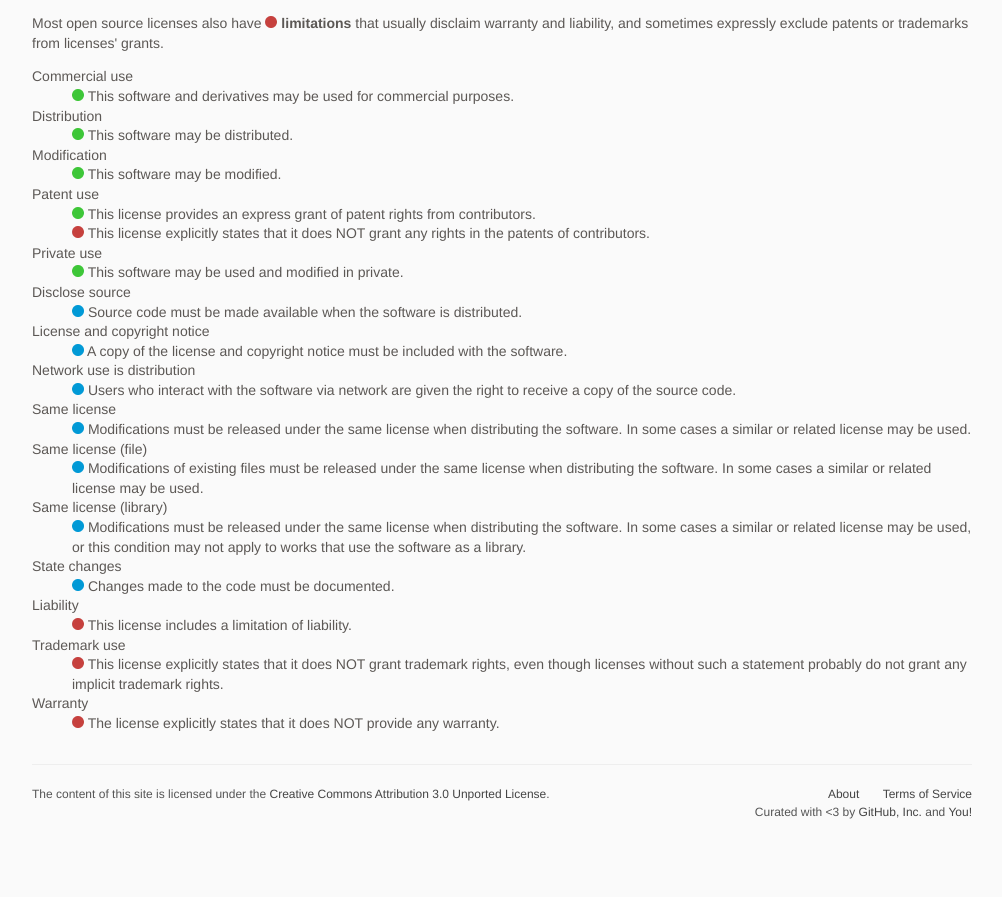
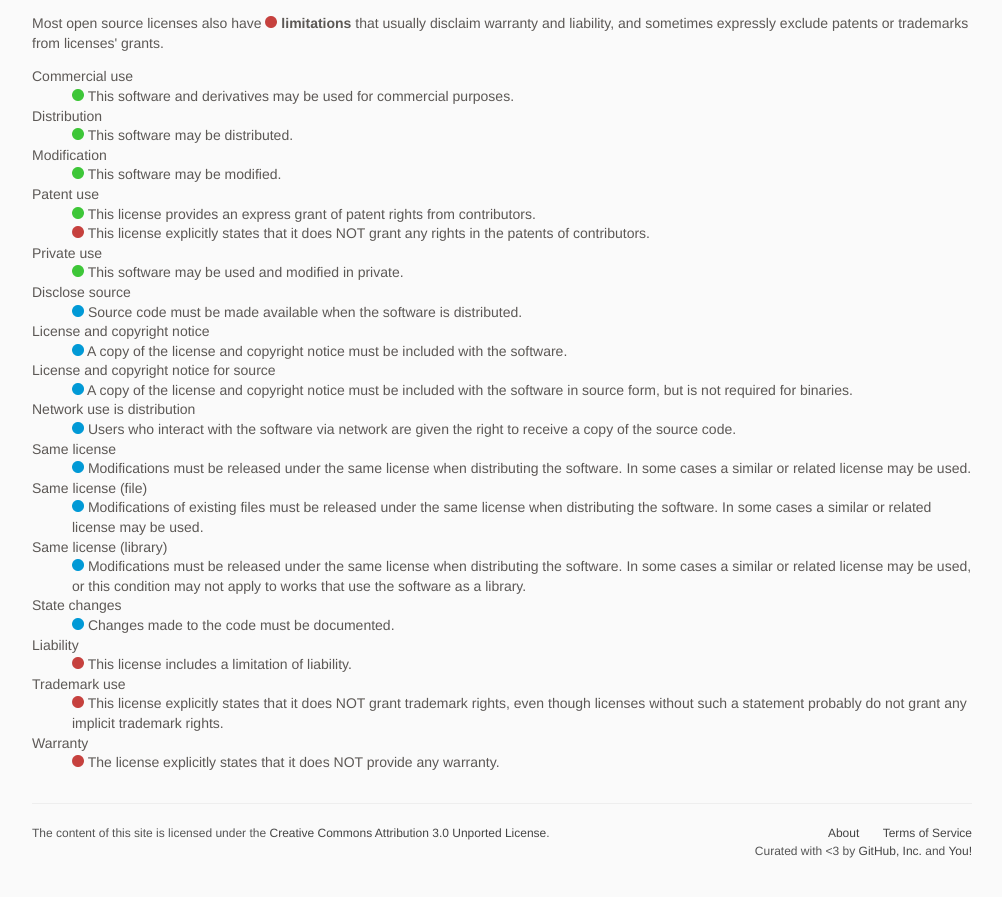
Before and after one commit to github/choosealicense.com, a Jekyll site: the page built from appendix.md, in a window 1280 px wide and 900 px high, scrolled down 1567 px. Shown: the top 897 px of the window, without its empty margins (138-1140 px from the left). Built offline with Jekyll 4.4.1, drawn with Linux system fonts in a browser that asks for light colours; some web fonts are replaced; before the commit the page ends 2428 px from its top, so only the background shows below that.

Commit message:
Add include-copyright--source condition to more precisely describe bsl-1.0 and zlib

```diff
--- a/_data/rules.yml
+++ b/_data/rules.yml
@@ -19,6 +19,9 @@ conditions:
 - description: A copy of the license and copyright notice must be included with the software.
   label: License and copyright notice
   tag: include-copyright
+- description: A copy of the license and copyright notice must be included with the software in source form, but is not required for binaries.
+  label: License and copyright notice for source
+  tag: include-copyright--source
 - description: Changes made to the code must be documented.
   label: State changes
   tag: document-changes
--- a/_licenses/bsl-1.0.txt
+++ b/_licenses/bsl-1.0.txt
@@ -17,7 +17,7 @@ permissions:
   - private-use
 
 conditions:
-  - include-copyright
+  - include-copyright--source
 
 limitations:
   - liability
--- a/_licenses/zlib.txt
+++ b/_licenses/zlib.txt
@@ -15,7 +15,7 @@ permissions:
   - private-use
 
 conditions:
-  - include-copyright
+  - include-copyright--source
   - document-changes
 
 limitations:
```
Also changed, not shown: README.md (+1 -0 lines).
